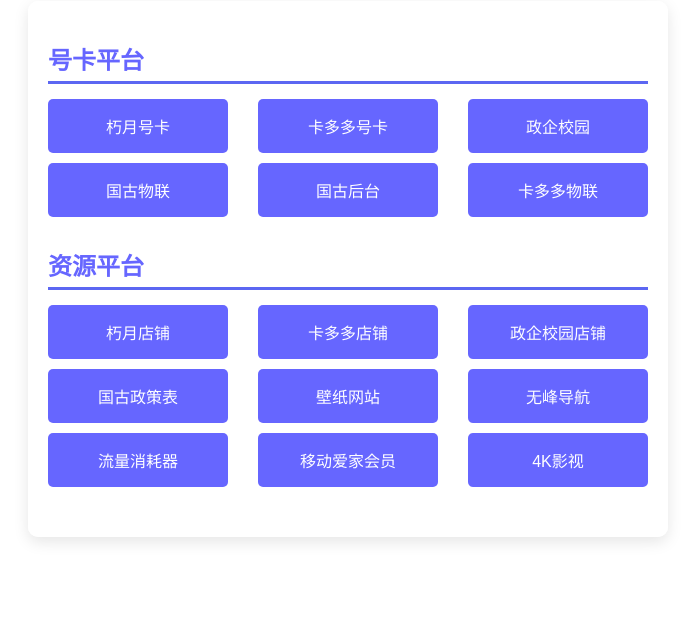
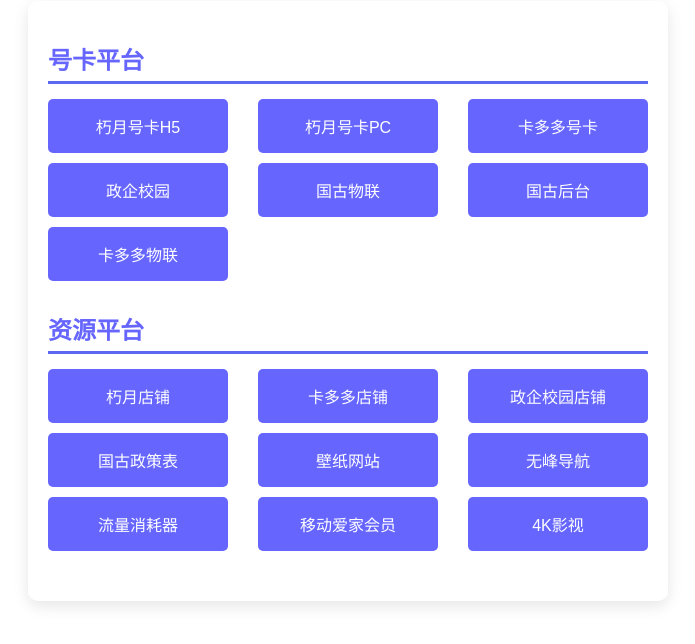
Before and after one commit to youling365/youling365.github.io, a plain HTML site: page index.html in a window 1280 px wide. Shown: the whole page, without its empty margins (292-987 px from the left). Drawn offline with Linux system fonts and the light colour scheme.

Commit message:
Update index.html

```diff
--- a/index.html
+++ b/index.html
@@ -113,8 +113,12 @@
     <div class="category">号卡平台</div>
     <div class="button-group">
 
+      <button class="button" onclick="window.location.href='https://vip.h5haoka.cn/m/login'">
+        朽月号卡H5
+      </button>
+
       <button class="button" onclick="window.location.href='https://5g.h5haoka.cn/agent/login'">
-        朽月号卡
+        朽月号卡PC
       </button>
 
       <button class="button" onclick="window.location.href='https://ka.dandanhou.net/agent/login'">
```
